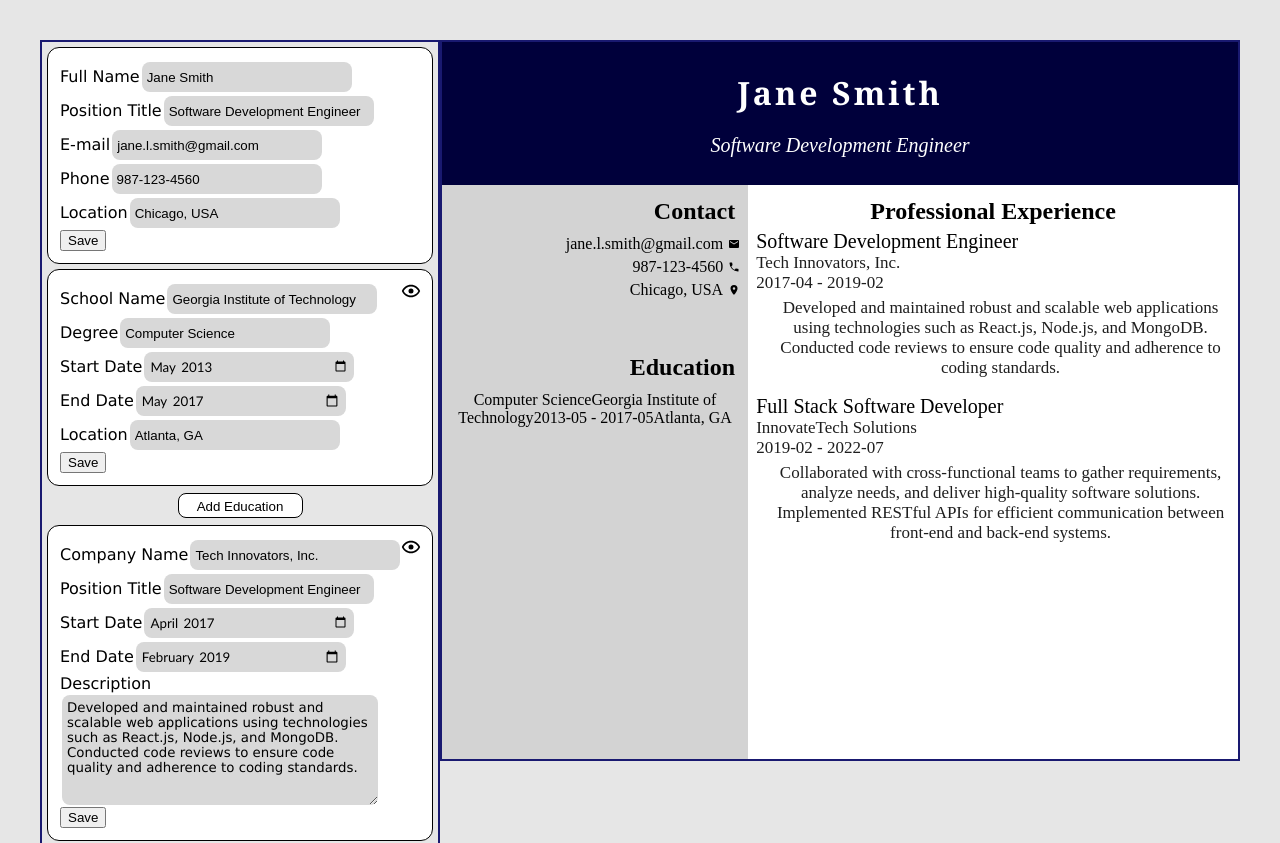
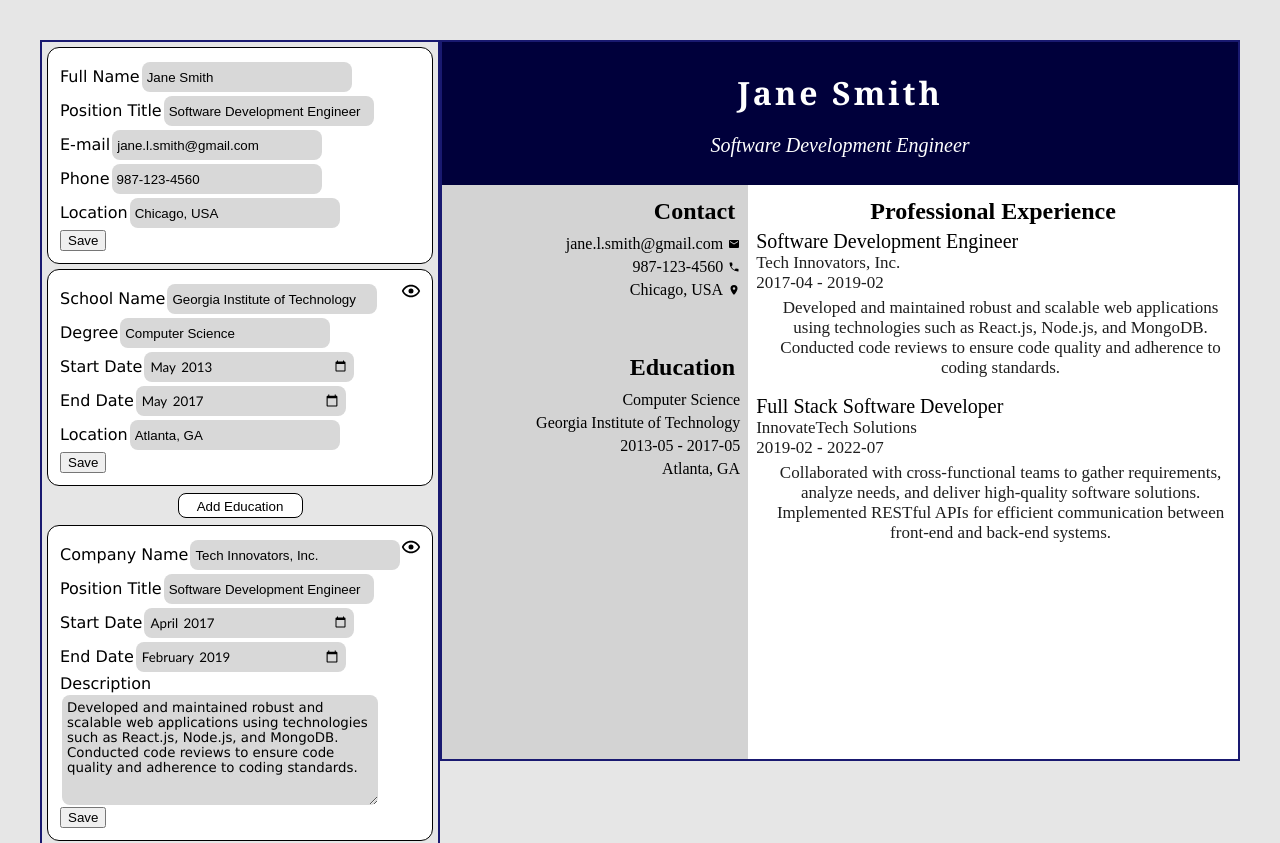
Before and after one commit to EmilyErickson/cv-application, a React (Vite) app: page / in a window 1280 px wide. Shown: the top 843 px of the page. Built offline with nearby package versions, Linux system fonts and the light colour scheme.

Commit message:
Update styling of preview sidebar education

```diff
--- a/src/index.css
+++ b/src/index.css
@@ -170,10 +170,11 @@ svg {
 }
 
 
-.sidebar-education {
+.sidebar-education, .education {
   display: flex;
   flex-direction: column;
   align-items: flex-end;
+  text-align: right;
   gap: 5px;
 }
 
@@ -182,10 +183,6 @@ svg {
   background-color: white;
   padding: 8px;
 }
-/*
-.preview-main h2 {
-  margin: 5px;
-} */
 
 .previous-job {
   display: flex;
```
